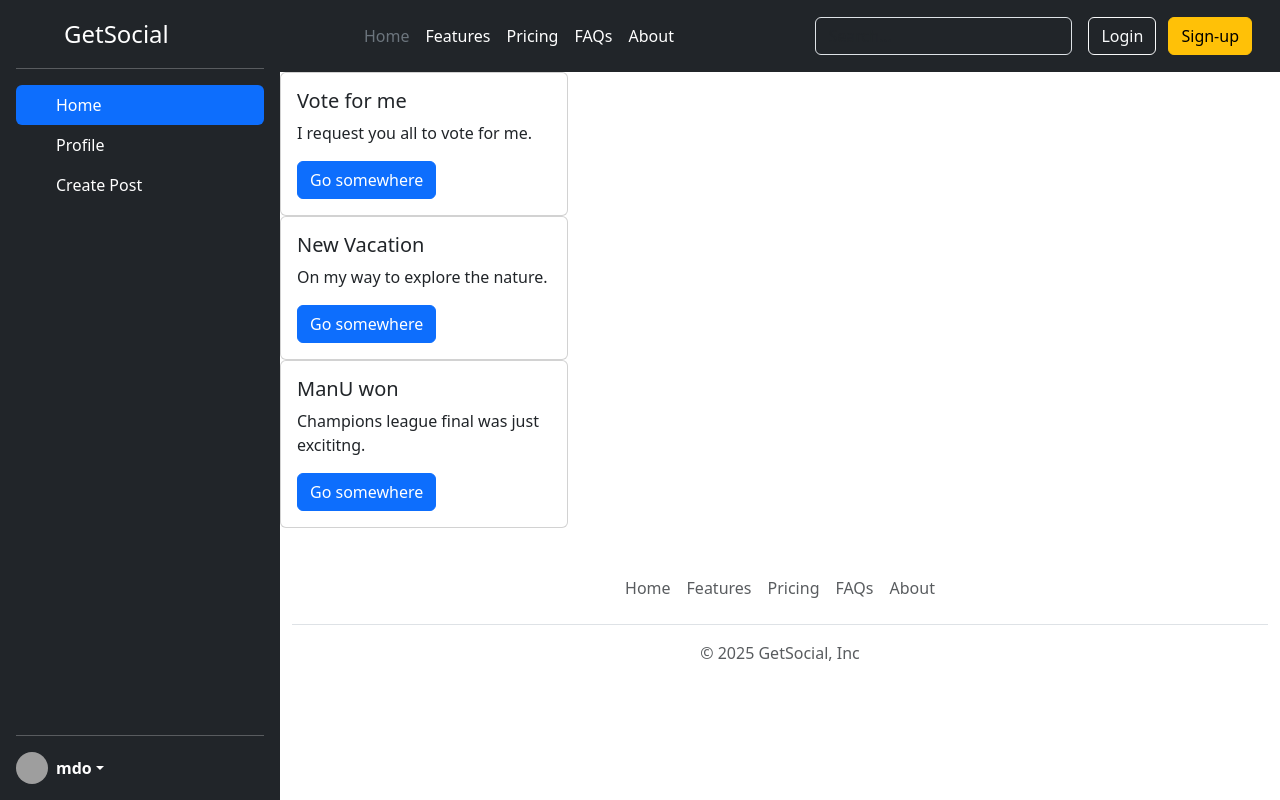
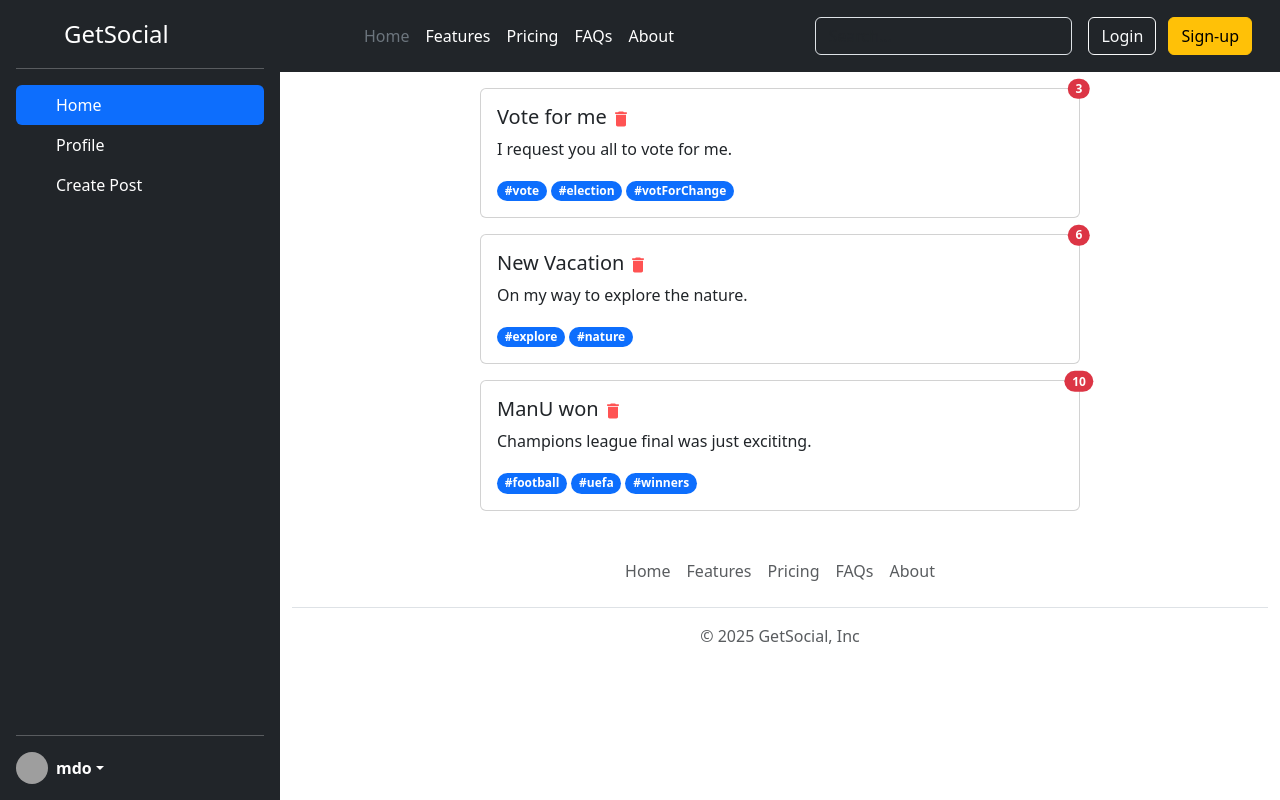
Before and after one commit to Rahulrai1998/Get-Social, a React (Vite) app: page / in a window 1280 px wide. Built offline with nearby package versions, Linux system fonts and the light colour scheme; grey boxes are pictures that could not be loaded.

Commit message:
delete post

```diff
--- a/src/App.css
+++ b/src/App.css
@@ -6,6 +6,14 @@ body {
   margin: 0;
 }
 
-.post-card{
-
+.post-list {
+  display: block;
+  max-width: 600px;
 }
+.post-card {
+  display: block;
+}
+.delete-icon {
+  color: rgba(255, 1, 1, 0.68);
+  cursor: pointer;
+}
--- a/src/components/PostCard.jsx
+++ b/src/components/PostCard.jsx
@@ -1,19 +1,37 @@
-import React from "react";
+import React, { useContext } from "react";
+import { MdDelete } from "react-icons/md";
+import { PostListContext } from "../store/PostListProvider";
 
-const PostCard = ({ title, body }) => {
+const PostCard = ({ title, body, tags, reactions, id }) => {
+  const { deletePost } = useContext(PostListContext);
   return (
     <div
-      className="card post-card"
+      className="card mx-auto w-100 post-card my-3"
       style={{ width: "18rem" }}
       aria-label="post"
     >
+      <span className="position-absolute top-0 start-100 translate-middle badge rounded-pill bg-danger">
+        {reactions}
+        <span className="visually-hidden">unread messages</span>
+      </span>
       {/* <img src="..." className="card-img-top" alt="..." /> */}
       <div className="card-body">
-        <h5 className="card-title">{title}</h5>
+        <h5 className="card-title">
+          {title}
+          <span className="ms-1 delete-icon" onClick={() => deletePost(id)}>
+            <MdDelete />
+          </span>
+        </h5>
         <p className="card-text">{body}</p>
-        <a href="#" className="btn btn-primary">
-          Go somewhere
-        </a>
+        <div>
+          {" "}
+          {tags.map((tag, i) => (
+            <span
+              key={i}
+              className="badge rounded-pill text-bg-primary me-1 hashtag"
+            >{`#${tag}`}</span>
+          ))}
+        </div>
       </div>
     </div>
   );
--- a/src/components/PostList.jsx
+++ b/src/components/PostList.jsx
@@ -1,15 +1,22 @@
 import React, { useContext } from "react";
 import PostCard from "./PostCard";
 import { PostListContext } from "../store/PostListProvider";
+import noresults from "../assets/no-results.png";
 
 const PostList = () => {
   const { postList } = useContext(PostListContext);
   return (
-    <>
+    <div className="mx-auto post-list">
+      {postList.length === 0 && (
+        <h3 className="text-center m-3">
+          <img src={noresults} alt="" className="d-inline-block mx-2" />
+          <small class="text-body-secondary">Nothing here...</small>
+        </h3>
+      )}
       {postList.map((post) => (
         <PostCard {...post} key={post.id} />
       ))}
-    </>
+    </div>
   );
 };
 
--- a/src/store/PostListProvider.jsx
+++ b/src/store/PostListProvider.jsx
@@ -6,12 +6,13 @@ export const PostListContext = createContext({
   deletePost: () => {},
 });
 
-const postListReducer = (state, action) => {
-  switch (action.type) {
-    case "":
+const postListReducer = (state, { type, payload }) => {
+  switch (type) {
+    case "DELETE_POST":
+      return state.filter((post) => post.id !== payload.postId);
       break;
     default:
-      return;
+      return state;
   }
 };
 
@@ -47,7 +48,14 @@ const PostListProvider = ({ children }) => {
   const [postList, dispatch] = useReducer(postListReducer, DEFAULT_POST_LIST);
 
   const createPost = () => {};
-  const deletePost = () => {};
+  const deletePost = (postId) => {
+    dispatch({
+      type: "DELETE_POST",
+      payload: {
+        postId,
+      },
+    });
+  };
 
   return (
     <PostListContext value={{ postList, createPost, deletePost }}>
```
Also changed, not shown: src/assets/no-results.png (added).
